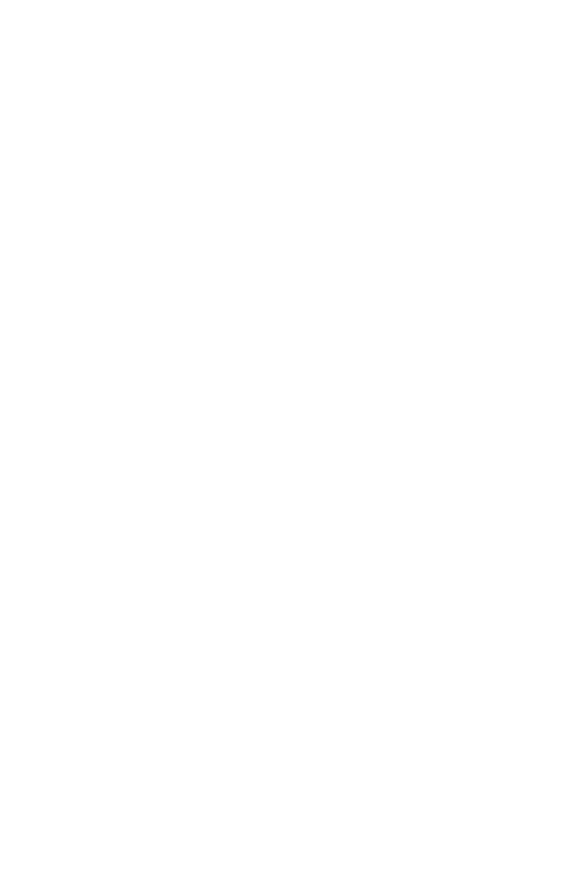
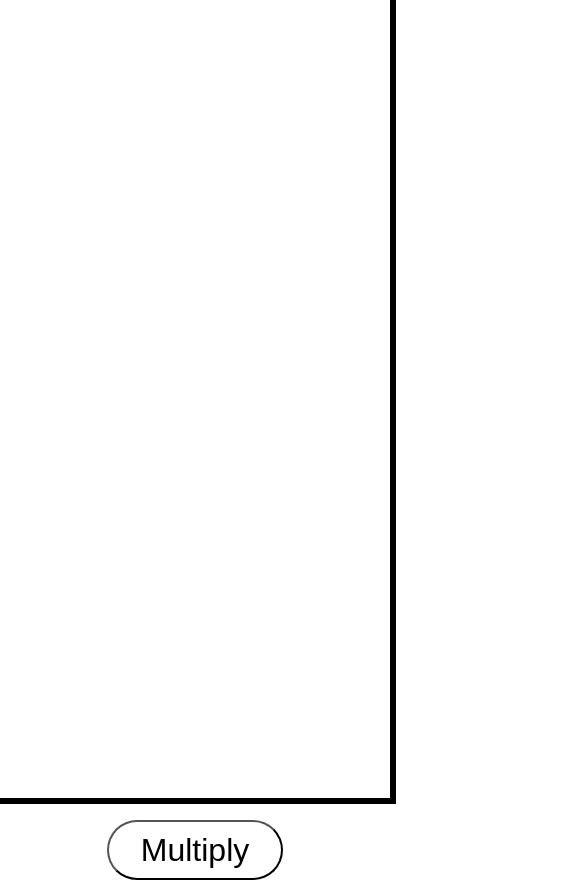
Before and after one commit to btaylor13/js30-8-html5canvas, a plain HTML site: page index.html in a window 390 px wide. Shown: the top 880 px of the page, 585 px wide, since content can reach past the window. Before the commit the page ends 844 px from the top, so only its background shows below. Drawn offline with Linux system fonts and the light colour scheme.

```diff
--- a/index.html
+++ b/index.html
@@ -1,19 +1,100 @@
 <!DOCTYPE html>
 <html lang="en">
   <head>
-  <meta charset="UTF-8">
+    <meta charset="UTF-8" />
     <title>HTML5 Canvas</title>
   </head>
   <body>
+    <div class="container">
       <canvas id="draw" width="800" height="800"></canvas>
+      <button class="multiplyBtn">Multiply</button>
+    </div>
     <script>
+      const canvas = document.querySelector("#draw");
+      const ctx = canvas.getContext("2d");
+      canvas.width = window.innerWidth;
+      canvas.height = window.innerHeight;
+      ctx.strokeStyle = "#000";
+      ctx.lineJoin = "round";
+      ctx.lineCap = "round";
+      ctx.lineWidth = 20;
+
+      let isDrawing = false;
+      // need a starting and ending point
+      let lastX = 0;
+      let lastY = 0;
+      let hue = 0;
+      let direction = true;
+
+      function draw(e) {
+        // will stop the function from running when user does not mousedown
+        if (!isDrawing) return;
+        console.log(e);
+        ctx.strokeStyle = `hsl(${hue}, 100%, 50%)`;
+
+        ctx.beginPath();
+        // start from
+        ctx.moveTo(lastX, lastY);
+        // go to
+        ctx.lineTo(e.offsetX, e.offsetY);
+        ctx.stroke();
+        [lastX, lastY] = [e.offsetX, e.offsetY];
+        hue++;
+        if (hue > 360) {
+          hue = 0;
+        }
+        if (ctx.lineWidth >= 80 || ctx.lineWidth <= 5) {
+          // flip direction
+          direction = !direction;
+        }
+        if (direction) {
+          ctx.lineWidth++;
+        } else {
+          ctx.lineWidth--;
+        }
+      }
+
+      canvas.addEventListener("mousedown", (e) => {
+        isDrawing = true;
+        [lastX, lastY] = [e.offsetX, e.offsetY];
+      });
+
+      canvas.addEventListener("mousemove", draw);
+
+      canvas.addEventListener("mouseup", () => (isDrawing = false));
+      canvas.addEventListener("mouseout", () => (isDrawing = false));
+
+      function multiplyEffect() {
+        ctx.globalCompositeOperation = "multiply";
+      }
+
+      multiplyBtn = document.querySelector(".multiplyBtn");
+      multiplyBtn.addEventListener("click", multiplyEffect);
     </script>
 
     <style>
-  html, body {
+      html,
+      body {
         margin: 0;
       }
+      .container {
+        display: flex;
+        justify-content: center;
+        align-items: center;
+        flex-direction: column;
+        height: 100vh;
+      }
+      canvas {
+        border: 6px solid black;
+      }
+
+      .multiplyBtn {
+        background-color: white;
+        border-radius: 3rem;
+        padding: 0.3em 1em;
+        font-size: 2rem;
+        margin: 1rem;
+      }
     </style>
-
   </body>
 </html>
```
Lines whose indentation alone changed are shown as unchanged.
